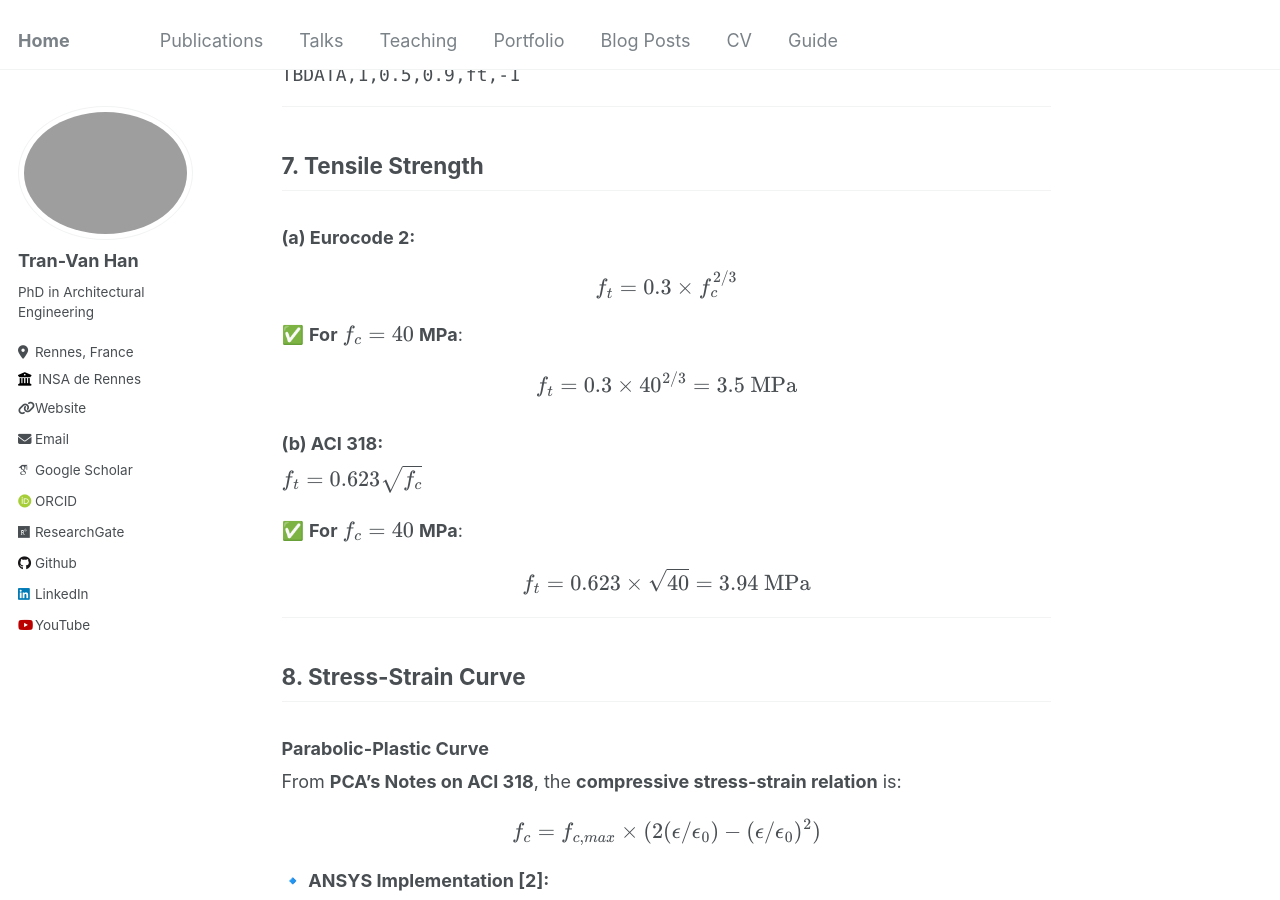
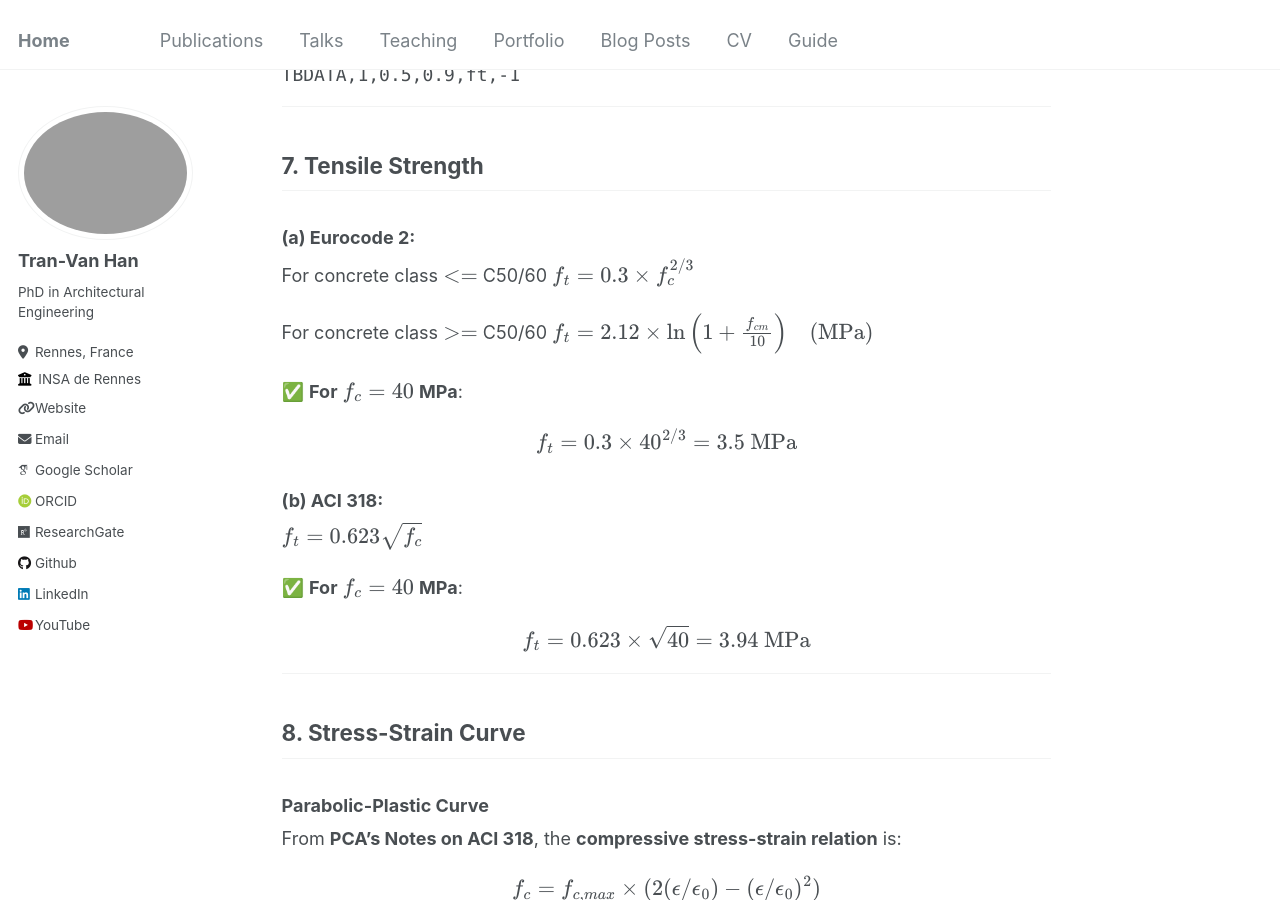
Before and after one commit to tranhan1405/tranhan1405.github.io, a Jekyll site: the page built from _posts/2025-02-27-ansys-solid65.md, in a window 1280 px wide and 900 px high, scrolled down 3696 px. Built offline with Jekyll 4.4.1, drawn with Linux system fonts in a browser that asks for light colours; some web fonts are replaced; some of the changed text lies outside the part shown.

Commit message:
Update 2025-02-27-ansys-solid65.md

```diff
--- a/_posts/2025-02-27-ansys-solid65.md
+++ b/_posts/2025-02-27-ansys-solid65.md
@@ -146,10 +146,18 @@ TBDATA,1,0.5,0.9,ft,-1
 
 ## 7. Tensile Strength
 ### (a) Eurocode 2:
-
+For concrete class $$<=$$ C50/60
 $$
 f_t = 0.3 \times f_c^{2/3}
 $$
+
+For concrete class $$>=$$ C50/60
+$$
+f_{t} = 2.12 \times \ln\left(1 + \frac{f_{cm}}{10} \right) \quad \text{(MPa)}
+$$
+
+
+
 
 ✅ **For** $$ f_c = 40 $$ **MPa**:
 
```
